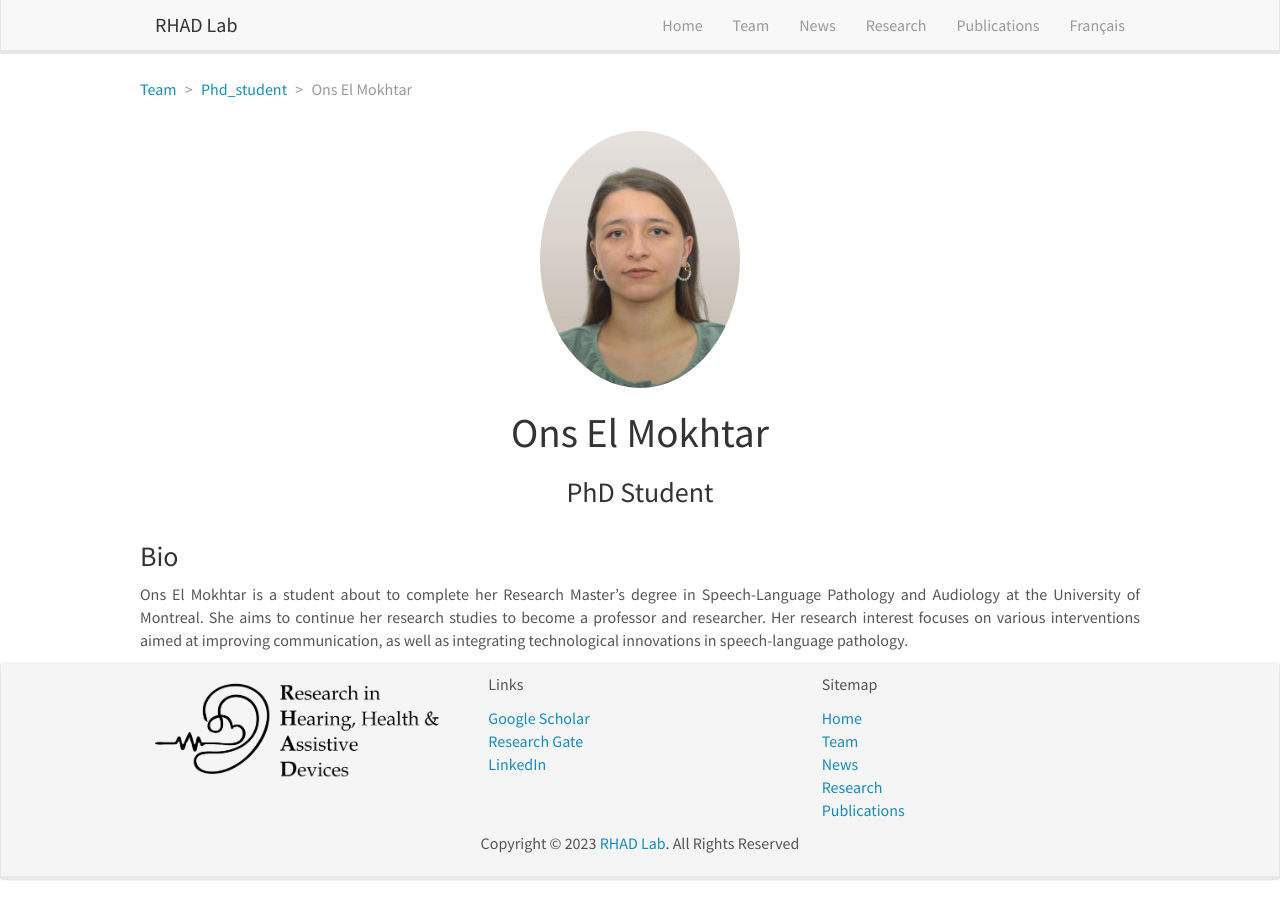
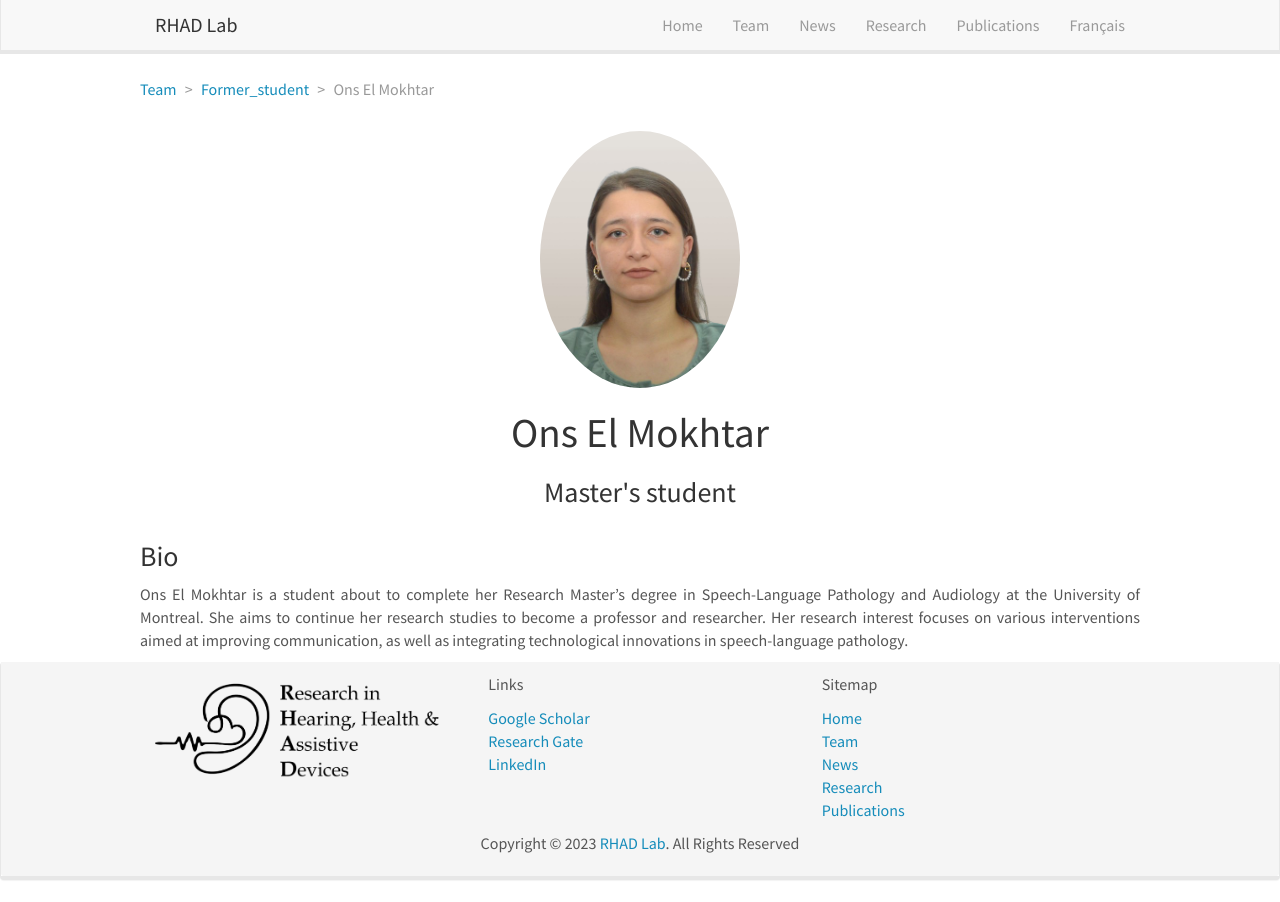
Before and after one commit to rhad-lab/rhad-lab.github.io, a Jekyll site: the page built from _pages/team/_posts/2023-12-13-researcher-student.md, in a window 1280 px wide. Built offline with Jekyll 4.4.1, drawn with Linux system fonts in a browser that asks for light colours; nearby versions of some CDN libraries.

Commit message:
Updated team

```diff
--- a/_pages/team/_posts/2023-12-13-researcher-student.md
+++ b/_pages/team/_posts/2023-12-13-researcher-student.md
@@ -1,9 +1,9 @@
 ---
 layout: member
-category: phd_student
+category: former_student
 title: Ons El Mokhtar
 image: 15.png
-role: PhD Student
+role: Master's student
 permalink: 'team/ons_elmokhtar'
 social:
 
```
Also changed, not shown: _pages/team/_posts/2023-09-05-researcher-student.md (+1 -1 lines), _pages/team/_posts/2023-10-26-researcher-student.md (+1 -1 lines), _pages/team/_posts/2024-04-20-researcher-student.md (+1 -1 lines).
